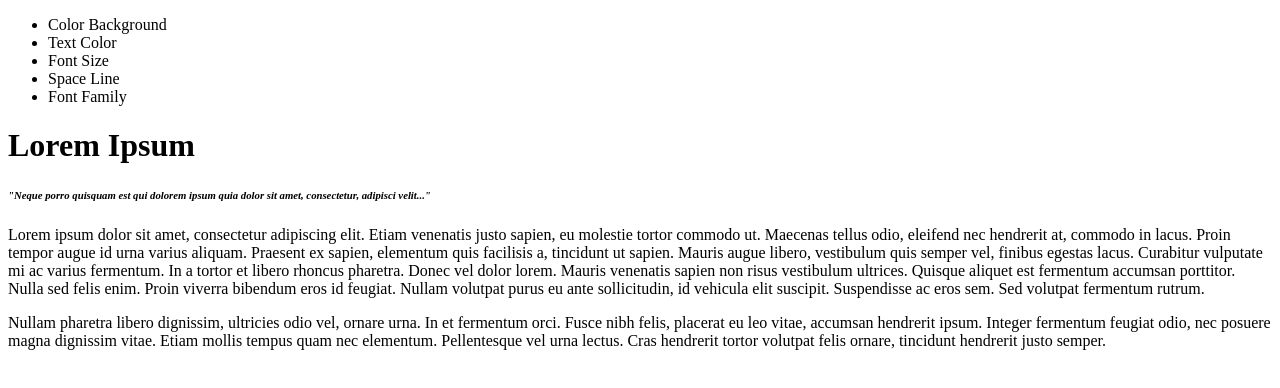
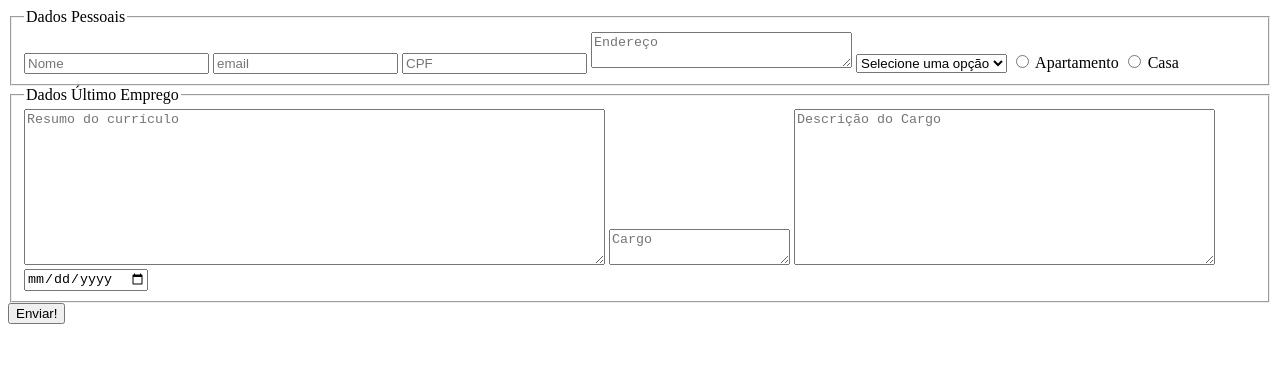
Before and after one commit to Abimaelr/trybe-exercises, a plain HTML site: page index.html in a window 1280 px wide. Drawn offline with Linux system fonts and the light colour scheme.

Commit message:
Esqueleto montado

```diff
--- a/index.html
+++ b/index.html
@@ -7,24 +7,36 @@
     <title>Document</title>
 </head>
 <body>
-    <header>
-        <nav>
-            <ul>
-                <li>Color Background</li>
-                <li>Text Color</li>
-                <li>Font Size</li>
-                <li>Space Line</li>
-                <li>Font Family</li>
-            </ul>
-        </nav>
-        <h1>Lorem Ipsum</h1>
-        <article>
-            <h6><i>"Neque porro quisquam est qui dolorem ipsum quia dolor sit amet, consectetur, adipisci velit..."</i></h6>
-            <p>Lorem ipsum dolor sit amet, consectetur adipiscing elit. Etiam venenatis justo sapien, eu molestie tortor commodo ut. Maecenas tellus odio, eleifend nec hendrerit at, commodo in lacus. Proin tempor augue id urna varius aliquam. Praesent ex sapien, elementum quis facilisis a, tincidunt ut sapien. Mauris augue libero, vestibulum quis semper vel, finibus egestas lacus. Curabitur vulputate mi ac varius fermentum. In a tortor et libero rhoncus pharetra. Donec vel dolor lorem. Mauris venenatis sapien non risus vestibulum ultrices. Quisque aliquet est fermentum accumsan porttitor. Nulla sed felis enim. Proin viverra bibendum eros id feugiat. Nullam volutpat purus eu ante sollicitudin, id vehicula elit suscipit. Suspendisse ac eros sem. Sed volutpat fermentum rutrum.</p>
-            <p>Nullam pharetra libero dignissim, ultricies odio vel, ornare urna. In et fermentum orci. Fusce nibh felis, placerat eu leo vitae, accumsan hendrerit ipsum. Integer fermentum feugiat odio, nec posuere magna dignissim vitae. Etiam mollis tempus quam nec elementum. Pellentesque vel urna lectus. Cras hendrerit tortor volutpat felis ornare, tincidunt hendrerit justo semper.</p>
-        </article>
+    <form action="" method="get">
+        <fieldset>
+           <legend>Dados Pessoais </legend>
+            <input id="" maxlength="40" placeholder="Nome"/>
+            <input type="email" maxlength="40" placeholder="email">
+            <input type="number" maxlength="11" placeholder="CPF">
+            <textarea name="" id="" cols="30" rows="2" maxlength="200" placeholder="Endereço"></textarea>
+            <select name="" id="states">
+            </select>
 
-    </header>
+            <label for="apto">
+                <input type="radio" name="tipoCasa" id="apto">
+                Apartamento
+            </label>
+            <label for="casa">
+                <input type="radio" name="tipoCasa" id="casa">
+                Casa
+            </label>
+        </fieldset>
+
+        <fieldset>
+           <legend>Dados Último Emprego</legend>
+            <textarea name="" id="resumo" cols="70" rows="10" placeholder="Resumo do currículo"  maxlength="1000" required></textarea>
+            <textarea name="" id="resumo" cols="20" rows="2" placeholder="Cargo"  maxlength="40" required></textarea>
+            <textarea name="" id="resumo" cols="50" rows="10" placeholder="Descrição do Cargo"  maxlength="500" required></textarea>
+            <input type="date" name="" id="">
+        </fieldset>
+        <input type="submit" value="Enviar!">
+</form>
 
 </body>
+<script src="/js/script.js"></script>
 </html>
--- /dev/null
+++ b/js/script.js
@@ -0,0 +1,11 @@
+const statesList = ['Selecione uma opção','----------------','Acre','Alagoas','Amapá','Amazonas','Bahia','Ceará','Distrito Federal','Espírito Santo','Goiás','Maranhão','Mato Grosso','Mato Grosso do Sul','Minas Gerais','Pará','Paraíba','Pernambuco','Piauí','Rio de Janeiro','Rio Grande do Norte','Rio Grande do Sul','Rondônia','Roraima','Santa Catarina','São Paulo','Sergipe','Tocantins'];
+
+const state = document.querySelector('#states');
+
+for(let index = 0; index < statesList.length; index += 1){
+    const stateItem = document.createElement('option')
+
+    stateItem.innerText = statesList[index];
+
+    state.appendChild(stateItem);
+}
```
